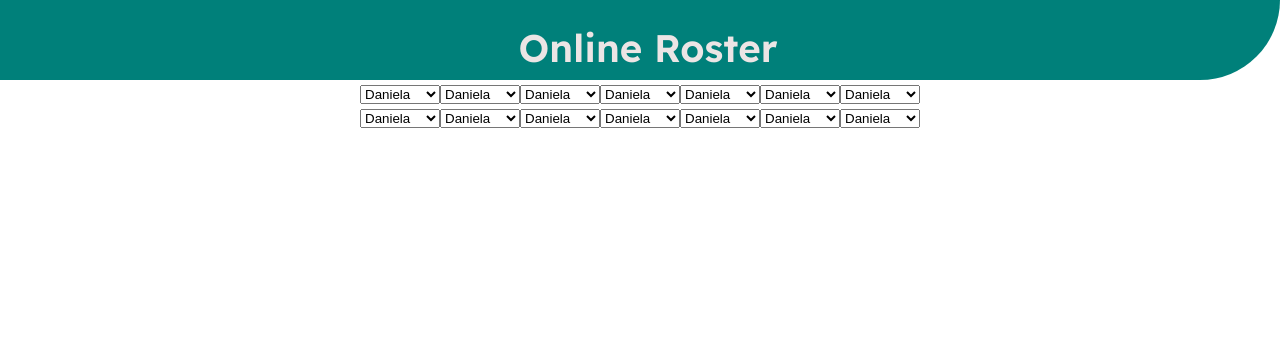
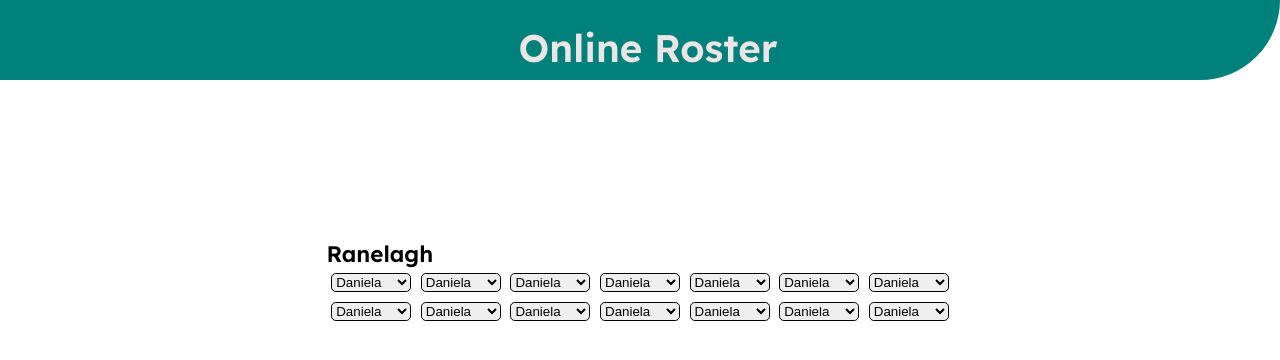
Before and after one commit to RaphaelQSmith/laundry_next_frontend, a Next.js app: page /roster/createroster in a window 1280 px wide. Shown: the top 360 px of the page. Built offline with nearby package versions, Linux system fonts and the light colour scheme.

Commit message:
Styling roster creator

```diff
--- a/src/components/components.module.scss
+++ b/src/components/components.module.scss
@@ -77,6 +77,13 @@
     flex-direction: column;
     flex-wrap: wrap;
     align-items: center;
+    margin-top: 10rem;
+
+    select{
+        margin: 0.3rem;
+        border-radius: 0.3rem;
+        border-color: black;
+    }
 }
 
 .homeContainer{
--- a/src/pages/roster/createroster.tsx
+++ b/src/pages/roster/createroster.tsx
@@ -4,6 +4,7 @@ export default function createroster() {
     return (
         <div className={styles.createRoster}>
             <form action="POST">
+                <h3>Ranelagh</h3>
                 <select name="Choose one" id="">
                     <option value="Daniele">Daniela</option>
                     <option value="Francisca">Francisca</option>
```
